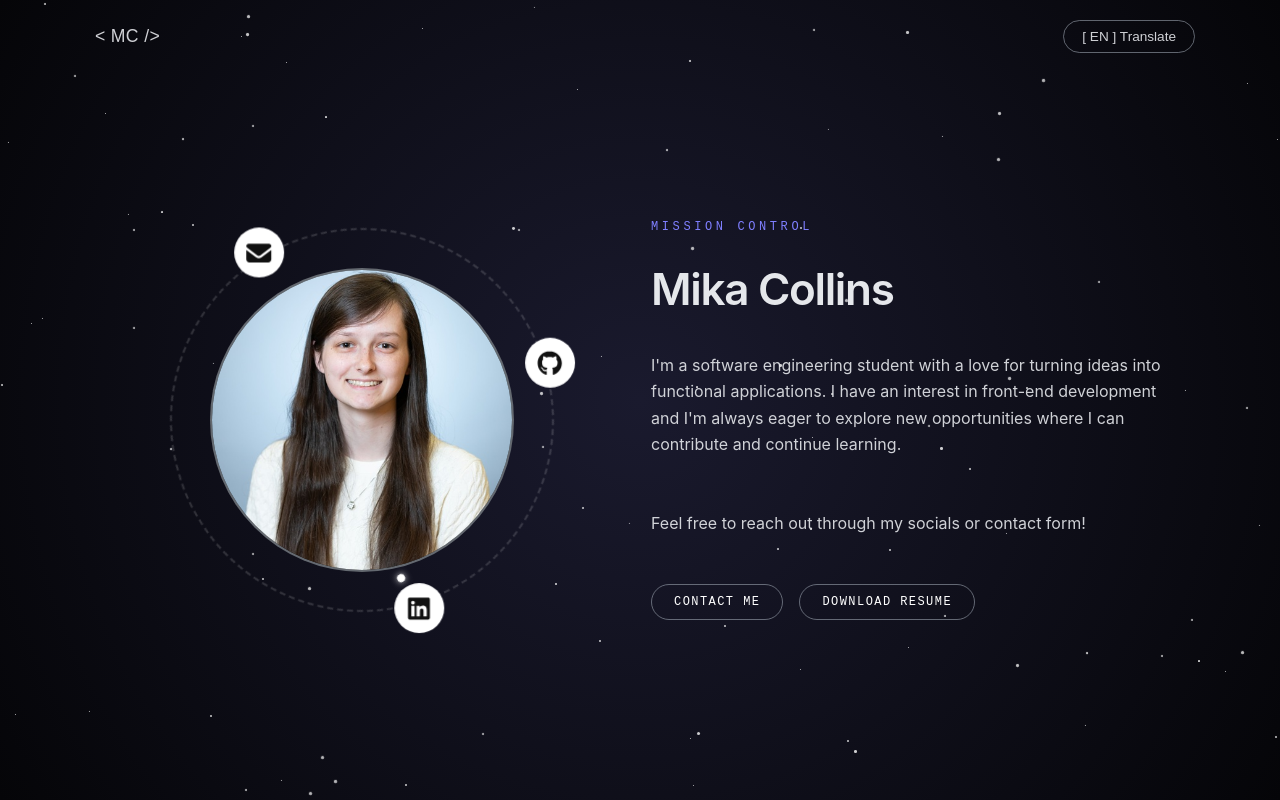
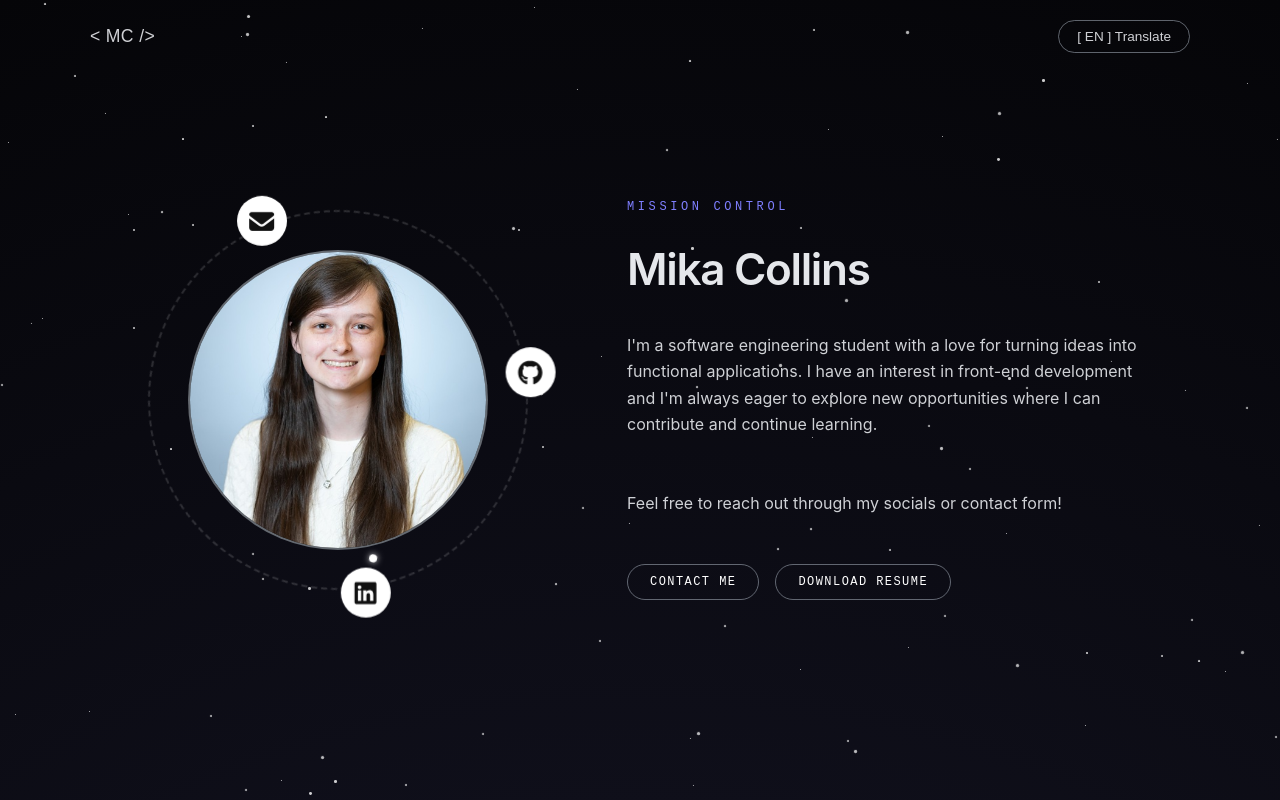
Before and after one commit to mika-collins/mika-collins.github.io, a React (Vite) app: page / in a window 1280 px wide. Shown: the top 800 px of the page. Built offline with nearby package versions, Linux system fonts and the light colour scheme.

Commit message:
Fix: reviewed global styles to prevent content going off screen

```diff
--- a/src/index.css
+++ b/src/index.css
@@ -1,19 +1,18 @@
+*, *::before, *::after {
+  box-sizing: border-box;
+}
+
 :root {
   --space-black: #050508;
   --deep-purple: #1a1a2e;
 }
 
-/* Global layout + background */
 html, body, #root {
   margin: 0;
   padding: 0;
-  width: 100%;
-  height: 100%;
-  overflow-x: hidden;
+  min-height: 100%;
   font-family: sans-serif;
-  position: relative;
 
-  /* Space background */
   background: radial-gradient(
     circle at center,
     var(--deep-purple) 0%,
@@ -24,11 +23,8 @@ html, body, #root {
 /* Star layer */
 .stars {
   position: fixed;
-  top: 0;
-  left: 0;
-  width: 100%;
-  height: 100%;
-  pointer-events: none; /* clicks pass through */
+  inset: 0;
+  pointer-events: none;
   overflow: hidden;
   z-index: 0;
 }
```
